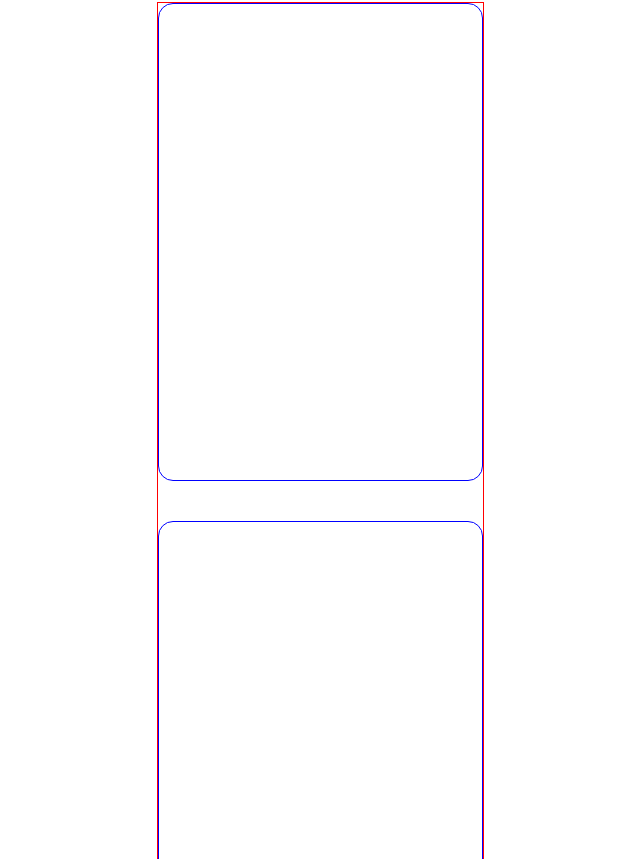
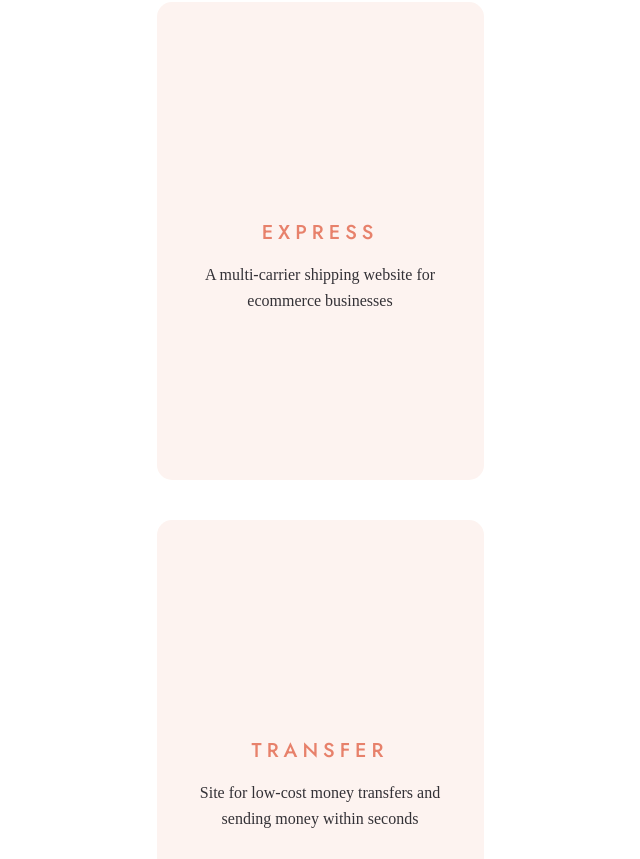
Before and after one commit to danielopq/designo, a React (Vite) app: page / in a window 1280 px wide. Shown: the part 501-1360 px from the top of the page, without its empty margins (320-960 px from the left). Built offline with nearby package versions, Linux system fonts and the light colour scheme; a web font is replaced by a local one.

Commit message:
ProjectView - general layout

```diff
--- a/src/components/layout/projectView/ProjectView.tsx
+++ b/src/components/layout/projectView/ProjectView.tsx
@@ -1,8 +1,20 @@
 import './projectView.scss';
 
-const ProjectView:React.FC = ()=>{
-    return(
-        <article className='projectView'></article>
+type ProjectViewProps = {
+    pic: string;
+    title: string;
+    description: string;
+}
+
+const ProjectView: React.FC<ProjectViewProps> = ({ pic, title, description }) => {
+    return (
+        <article className='projectView'>
+            <div className='projectViewPic' style={{backgroundImage: pic}}></div>
+            <div>
+                <p className='projectViewTitle'>{title.toLocaleUpperCase()}</p>
+                <p className='defaultTextReg'>{description}</p>
+            </div>
+        </article>
     )
 }
 export default ProjectView;
--- a/src/components/layout/projectView/projectView.scss
+++ b/src/components/layout/projectView/projectView.scss
@@ -1,7 +1,41 @@
 .projectView{
     width: 100%;
     height: 478px;
+    display: flex;
+    flex-direction: column;
+    align-items: center;
     border-radius: 15px;
     overflow: hidden;
-    border: solid 1px blue;
+    text-align: center;
+    background-color: rgb(253,243,240);
+
+    .projectViewPic{
+        width: inherit;
+        height: 320px;
+        background-position: contain;
+        background-size: inherit;
+        background-repeat: no-repeat;
+    }
+
+    & div:last-of-type{
+        width: inherit;
+        height: 100%;
+        padding-top: 32px;
+        display: flex;
+        flex-direction: column;
+        align-items: center;
+    }
+
+    .projectViewTitle{
+        width: 268px;
+        margin-bottom: 16px;
+        font: 500 20px/26px 'Jost-Medium';
+        letter-spacing: 5px;
+        color: var(--peach);
+    }
+
+    .defaultTextReg{
+        width: 268px;
+        color: rgb(51,49,54);
+    }
 }
--- a/src/components/layout/projectsList/projectsList.scss
+++ b/src/components/layout/projectsList/projectsList.scss
@@ -6,5 +6,4 @@
     align-items: center;
     justify-content: space-between;
     gap: 40px;
-    border: solid 1px red;
 }
--- a/src/components/pages/webDesign/WebDesign.tsx
+++ b/src/components/pages/webDesign/WebDesign.tsx
@@ -13,9 +13,12 @@ const WebDesign: React.FC = () => {
                 text='We build websites that serve as powerful marketing tools and bring memorable brand experiences.'
             />
             <ProjectsList>
-                <ProjectView/>
-                <ProjectView/>
-                <ProjectView/>
+                <ProjectView pic='' title='EXPRESS' description='A multi-carrier shipping website for ecommerce businesses'/>
+                <ProjectView pic='' title='TRANSFER' description='Site for low-cost money transfers and sending money within seconds'/>
+                <ProjectView pic='' title='PHOTON' description='A state-of-the-art music player with high-resolution audio and DSP effects'/>
+                <ProjectView pic='' title='BUILDER' description='Connects users with local contractors based on their location'/>
+                <ProjectView pic='' title='BLOGR' description='Blogr is a platform for creating an online blog or publication'/>
+                <ProjectView pic='' title='CAMP' description='Get expert training in coding, data, design, and digital marketing'/>
             </ProjectsList>
             <ProjectsNavBar>
                 <BtProjectsNavBar text='APP DESIGN' mobilePic={appMobilePic} tabletPic={appTabletPic} deskTopPic={appDesktopPic} />
```
